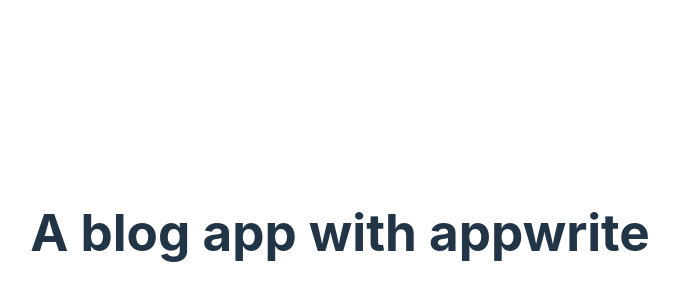
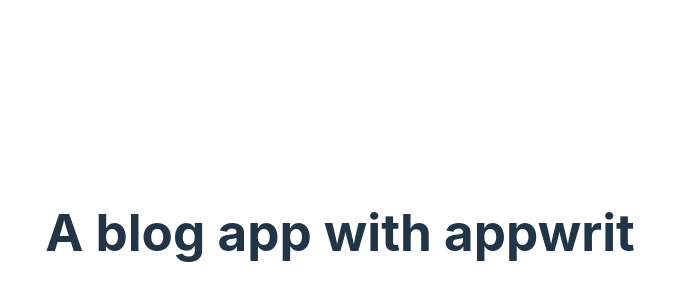
Before and after one commit to saksham021012/MegaBlog, a React (Vite) app: page / in a window 1280 px wide. Shown: the part 168-468 px from the top of the page, without its empty margins (300-979 px from the left). Built offline with nearby package versions, Linux system fonts and the light colour scheme.

Commit message:
changed app.jsx

```diff
--- a/src/App.jsx
+++ b/src/App.jsx
@@ -4,7 +4,7 @@
 
   return (
     <>
-    <h1>A blog app with appwrite</h1>
+    <h1>A blog app with appwrit</h1>
     </>
   )
 }
```
